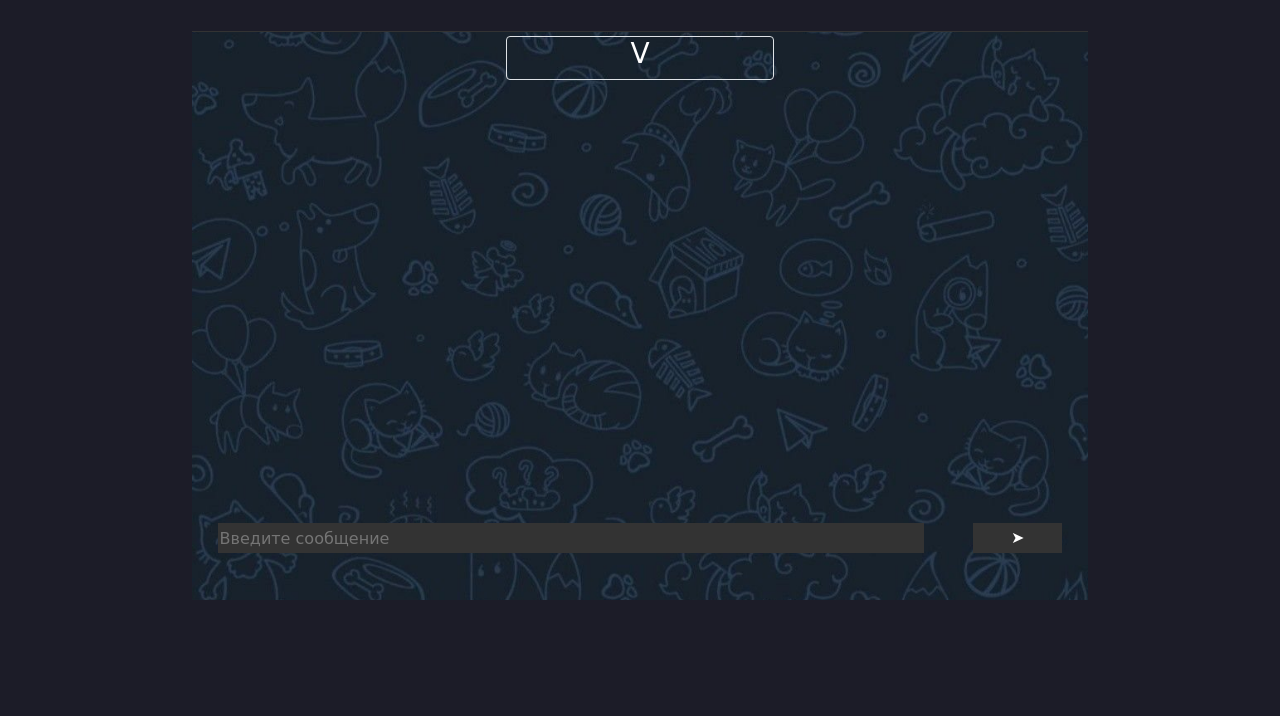
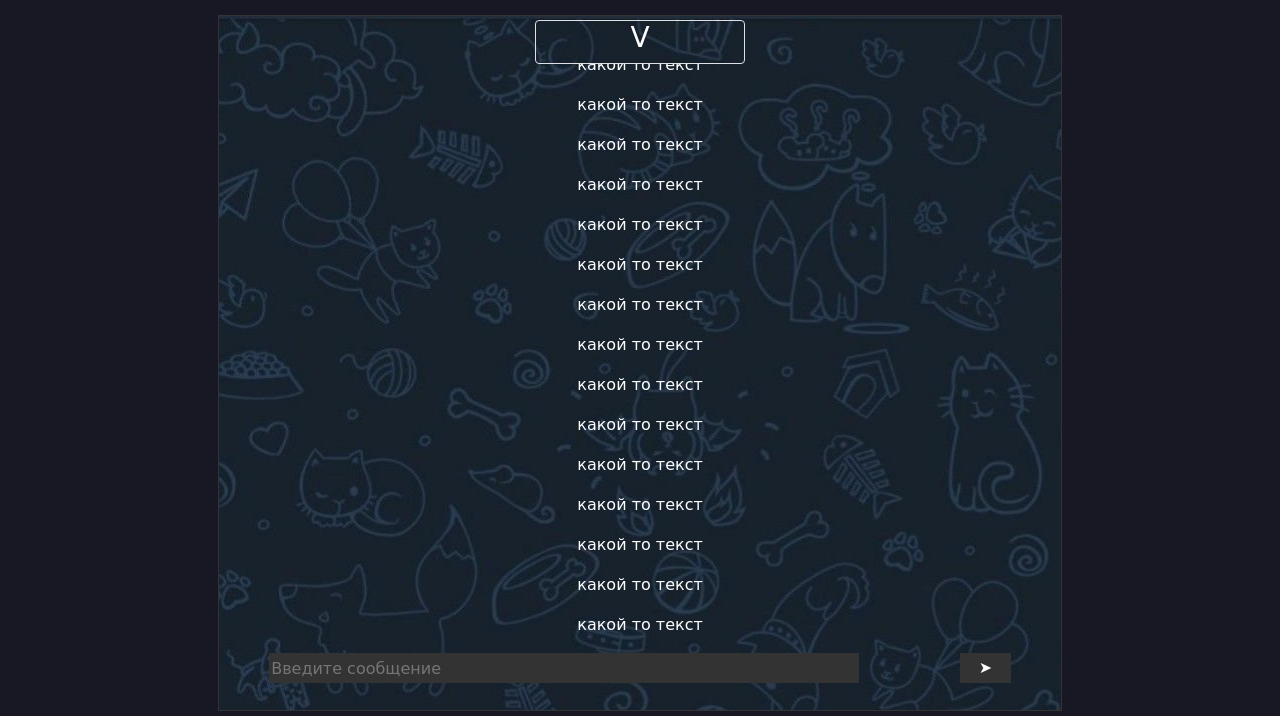
Before and after one commit to EdwardKovsh/anonim-Chat, a plain HTML site: page messenger.html in a window 1280 px wide. Shown: the part 84-800 px from the top of the page. Drawn offline with nearby package versions, Linux system fonts and the light colour scheme.

Commit message:
сделал чат

```diff
--- a/css/style.css
+++ b/css/style.css
@@ -1,5 +1,5 @@
 body{
-	background-color: #1c1c28 !important;
+	background-color: #171824 !important;
 	font-family: 'Comfortaa', cursive !important;
 }
 p, h1, h2, h3, h4, h5, h6, label{
@@ -81,22 +81,15 @@ hr{
 /*месенджер*/
 .chat {
 	border:1px solid #333;
-	width:70%;
-	height: 71vh;
-	background-color:#21222f;
+	width:66%;
+	height: 87vh;
+	background-color:#171624;
 	color:#fff;
-}
-
-.bg-fone-chat{
-	width: 70% !important;
-	height: 71vh !important;
-	object-fit: cover;
-	z-index: 0;
-	position: absolute;
+	background-image: url(../img/back-fon.jpg);
 }
 
 .chat-messages {
-	min-height: 77%;
+	min-height: 70%;
 	max-height: 85%;
 	overflow: auto;
 }
@@ -138,11 +131,11 @@ input {
 }
 
 .chat-form__input {
-	width:79%;
+	width:70%;
 }
 
 .chat-form__submit {
-	width:10%;
+	width:6%;
 }
 /*скролл для чата*/
 
--- a/messenger.html
+++ b/messenger.html
@@ -19,7 +19,7 @@
 		<div style="height: 100%; position: absolute;" class="w-100">
 			<div style="height:100%;" class="row w-100 m-0">
 				<div class="col-12 p-0">
-					<header style="background-color: #343744; margin-bottom: 40px">
+					<header style="background-color: #191c2b">
 						<nav class="navbar ">
 							<div class="container-fluid justify-content-start">
 								<a class="navbar-brand" href="profile.html">
@@ -27,24 +27,23 @@
 									Профиль</p>
 								</a>
 								<a class="navbar-brand" href="messenger.html"><p>Сообщения</p></a>
+								<a class="navbar-brand" href="friends.html"><p>Друзья</p></a>
 							</div>
 						</nav>
 					</header>
 					<center>
-						<div class="chat">
-							<center class="justify-content-center d-flex">
-								<img class="bg-fone-chat" src="img/back-fon.jpg">
-							</center>
-							<div class="d-flex justify-content-center" style="width: 30%; z-index: 1; position: relative;">
-								<div id="button" class=" col-12 mt-1 p-0 d-flex justify-content-center border btn">
+						<div class="chat mt-4">
+
+							<div class="d-flex justify-content-center w-25">
+								<div id="button" class=" col-12 mt-1 p-0 d-flex justify-content-center border btn ">
 									<h3>ᐯ</h3>
 								</div>
 							</div>
 							<!-- при нажатии на кнопку  -->
-							<div class="d-flex justify-content-center mt-2" style="position: relative; z-index: 1">
-								<div id="clickButton" class=" col-12  border" style="position: absolute; background-color: #171624; width: 50%">
+							<div class="d-flex justify-content-center w-50" style="position: relative;">
+								<div id="clickButton" class=" col-12  border" style="position: absolute; background-color: #171624;">
 									<div class="d-flex justify-content-center flex-wrap">
-										<button class="btn btn-secondary m-2 me-0 w-33 flex-wrap">Участники</button>
+										<button class="btn btn-secondary m-2 me-0 w-33">Участники</button>
 										<button class="btn btn-success m-2 me-0 w-33">Добавить</button>
 										<button class="btn btn-danger m-2 me-0 w-33">удалить</button>
 									</div>
@@ -54,10 +53,48 @@
 								<div class="chat-messages__content" id="messages">
 
 
+
+									<p>какой то текст</p>
+									<p>какой то текст</p>
+									<p>какой то текст</p>
+									<p>какой то текст</p>
+									<p>какой то текст</p>
+									<p>какой то текст</p>
+									<p>какой то текст</p>
+									<p>какой то текст</p>
+									<p>какой то текст</p>
+									<p>какой то текст</p>
+									<p>какой то текст</p>
+									<p>какой то текст</p>
+									<p>какой то текст</p>
+									<p>какой то текст</p>
+									<p>какой то текст</p>
+									<p>какой то текст</p>
+									<p>какой то текст</p>
+									<p>какой то текст</p>
+									<p>какой то текст</p>
+									<p>какой то текст</p>
+									<p>какой то текст</p>
+									<p>какой то текст</p>
+									<p>какой то текст</p>
+									<p>какой то текст</p>
+									<p>какой то текст</p>
+									<p>какой то текст</p>
+									<p>какой то текст</p>
+									<p>какой то текст</p>
+									<p>какой то текст</p>
+									<p>какой то текст</p>
+									<p>какой то текст</p>
+									<p>какой то текст</p>
+									<p>какой то текст</p>
+									<p>какой то текст</p>
+									<p>какой то текст</p>
+									<p>какой то текст</p>
 								</div>
 							</div>
-							<form method="post" id="chat-form" class="d-flex justify-content-around" style="z-index: 1; position: relative;">
-								<input type="text" class='chat-form__input' placeholder='Введите сообщение'> <input type='submit' class='chat-form__submit' value='➤'>
+							<form class="d-flex justify-content-around" method="post" id="chat-form">
+								<input type="text" class='chat-form__input' placeholder='Введите сообщение'>
+								<input type='submit' class='chat-form__submit' value='➤'>
 							</form>
 						</div>
 					</center>
```
Also changed, not shown: img/fon-l.png.
